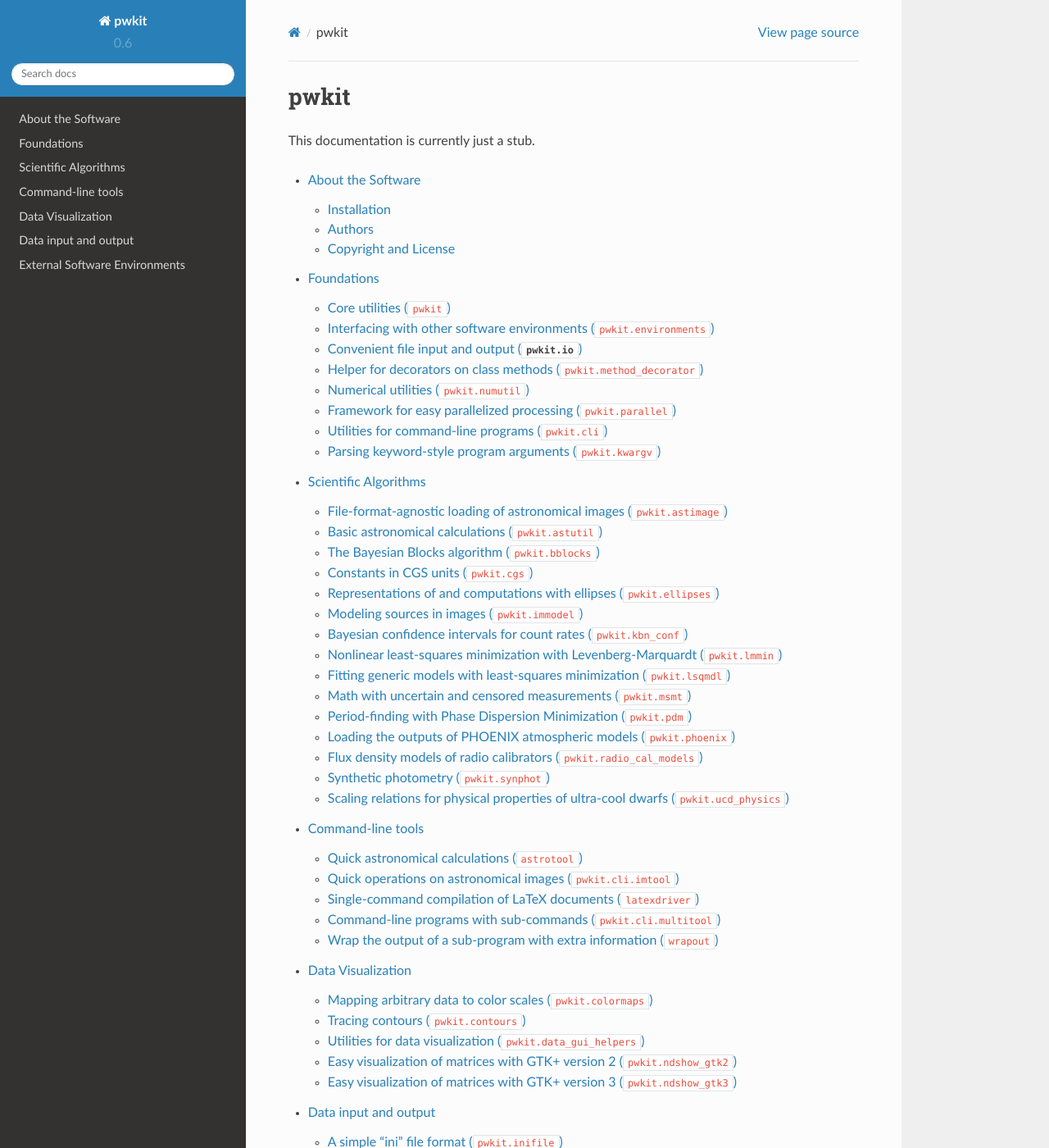
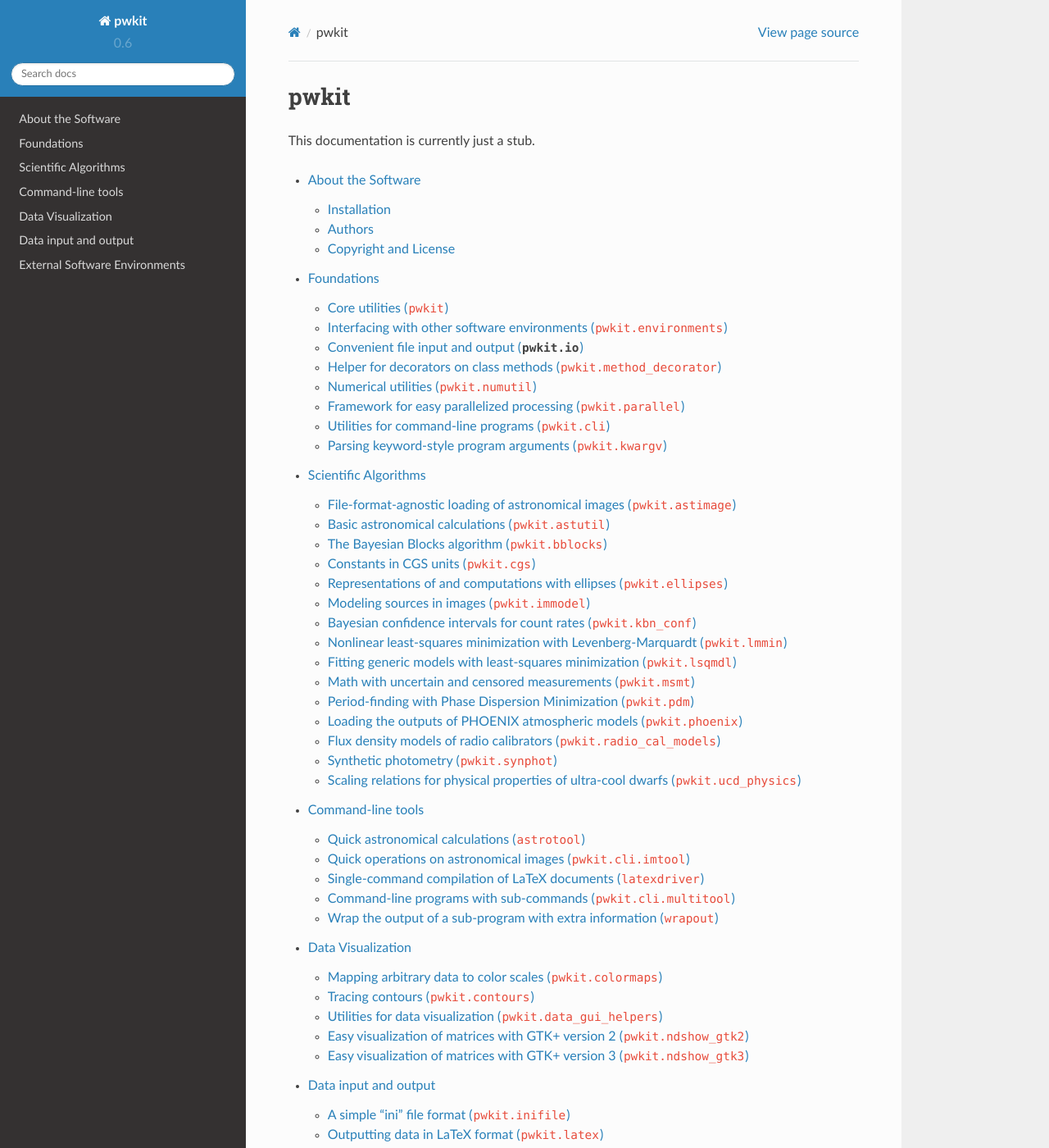
Before and after one commit to pkgw/pwkit, a Sphinx documentation site: the page built from docs/source/index.rst, in a window 1280 px wide and 1400 px high. Shown: the whole window at 82% size. Built offline with Sphinx 7.4.7 and the Read the Docs theme 2.0.0, drawn with Linux system fonts in a browser that asks for light colours; formulas are drawn with MathJax 3.

```diff
--- a/docs/source/_static/pwkit.css
+++ b/docs/source/_static/pwkit.css
@@ -1,4 +1,4 @@
-code {
+code, .rst-content code {
   background: inherit;
   padding: 0px 1px;
   border: 0px;
@@ -9,3 +9,9 @@ code {
 .rst-content dl:not(.docutils) dt {
   font-size: 100%;
 }
+
+/* For the readthedocs.org incarnation, which is slightly different: */
+
+.rst-content a code {
+  color: #000;
+}
--- a/docs/source/pwkit/environments/casa/dftphotom.rst
+++ b/docs/source/pwkit/environments/casa/dftphotom.rst
@@ -5,5 +5,4 @@
 Compact-source photometry with discrete Fourier transformations (``pwkit.environments.casa.dftphotom``)
 ========================================================================
 
-.. automodule:: pwkit.environments.casa.dftphotom
-   :members:
+No autodoc since non-pure-Python imports make ReadTheDocs sad.
```
